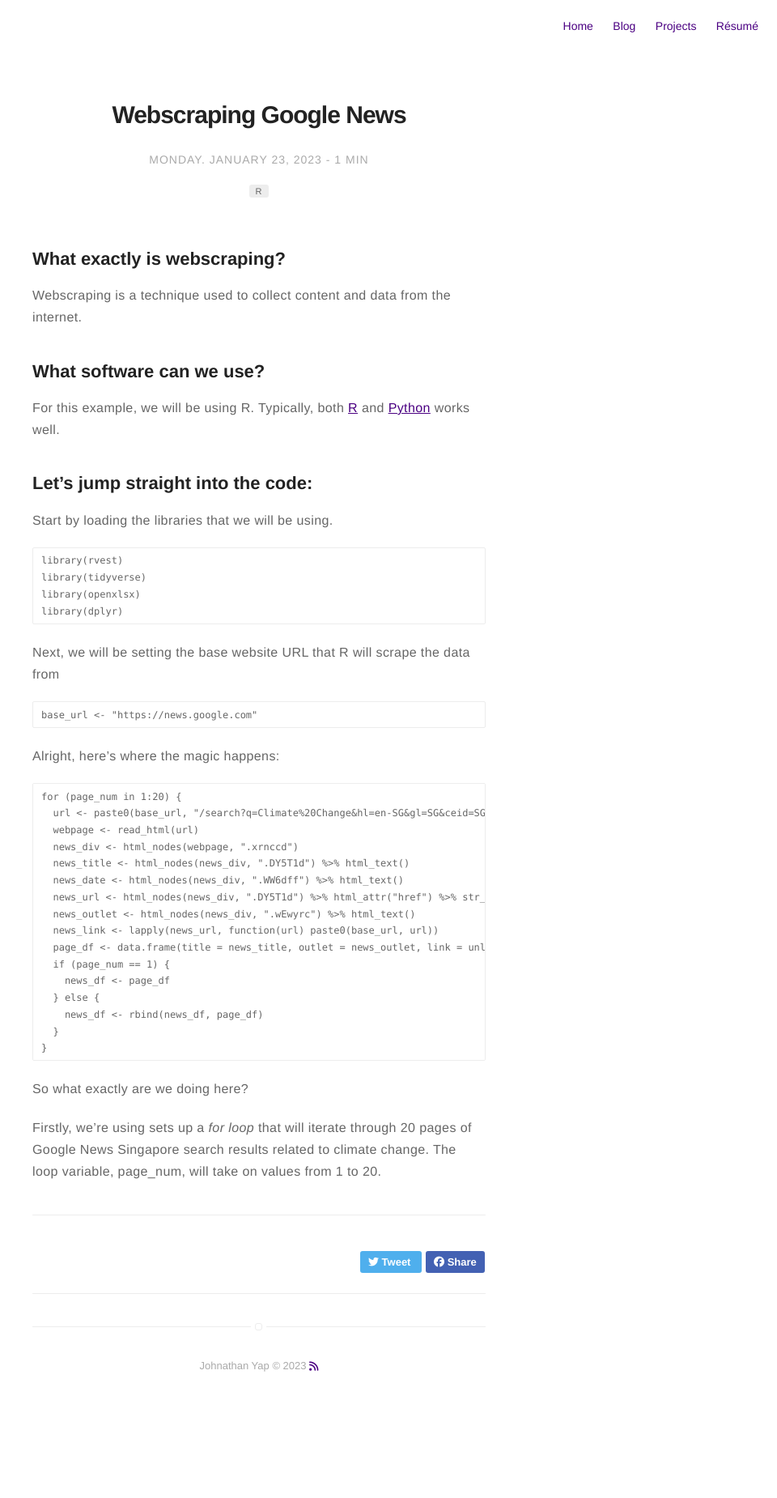
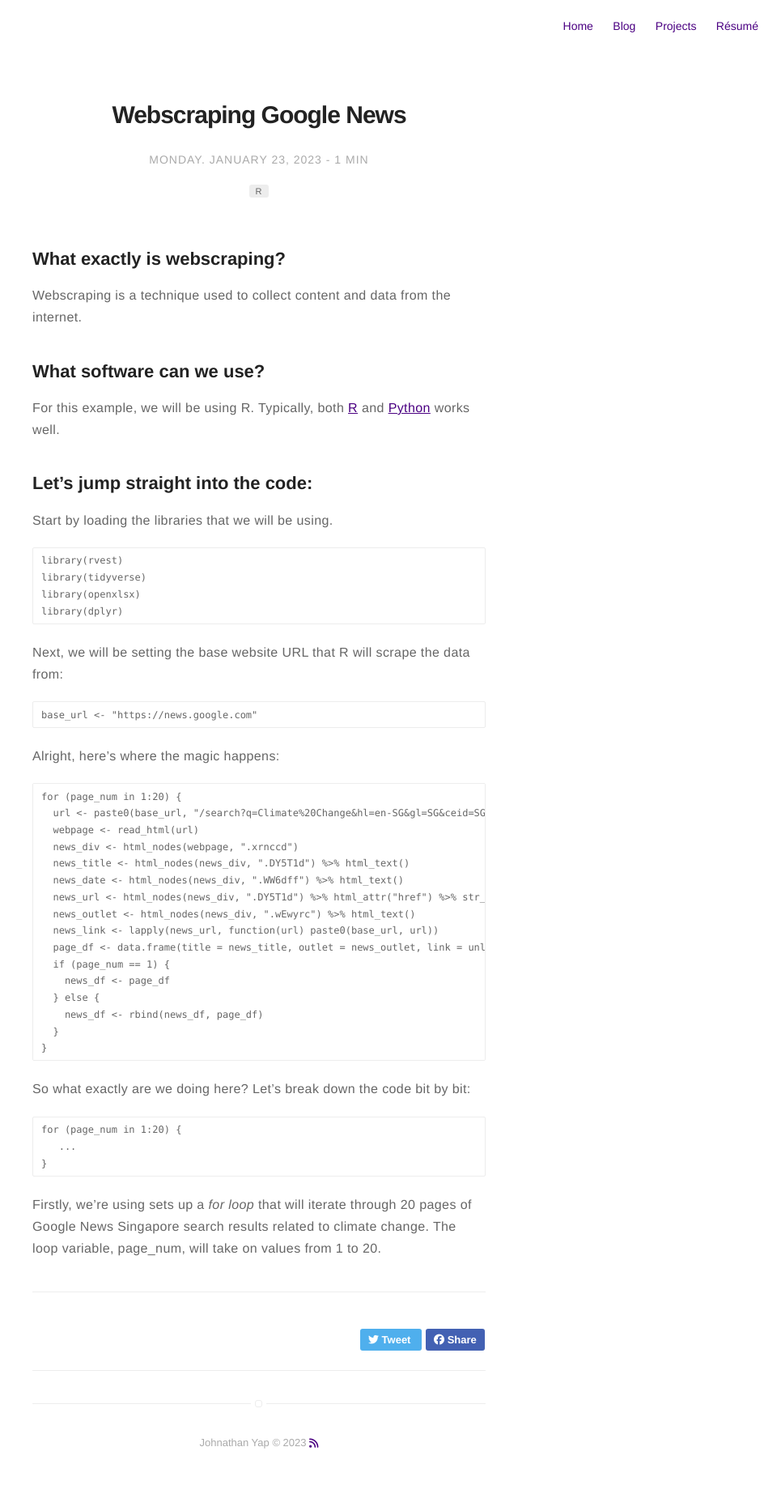
Before and after one commit to jxhnthan/john, a Jekyll site: the page built from _posts/2023-03-29-webscraping.markdown, in a window 1280 px wide. Shown: the whole page at 81% size, without its empty margins (320-1280 px from the left). Built offline with Jekyll 4.4.1, drawn with Linux system fonts in a browser that asks for light colours; nearby versions of some CDN libraries; before the commit the page ends 1755 px from its top, so only the background shows below that.

Commit message:
Update 2023-03-29-webscraping.markdown

````diff
--- a/_posts/2023-03-29-webscraping.markdown
+++ b/_posts/2023-03-29-webscraping.markdown
@@ -32,7 +32,7 @@ library(openxlsx)
 library(dplyr)
 ```
 
-Next, we will be setting the base website URL that R will scrape the data from
+Next, we will be setting the base website URL that R will scrape the data from:
 
 ```{r}
 base_url <- "https://news.google.com"
@@ -58,8 +58,14 @@ for (page_num in 1:20) {
   }
 }
 ```
-So what exactly are we doing here?
 
+So what exactly are we doing here? Let's break down the code bit by bit:
+
+```{r}
+for (page_num in 1:20) {
+   ...
+}
+```
 Firstly, we're using sets up a *for loop* that will iterate through 20 pages of Google News Singapore search results related to climate change. The loop variable, page_num, will take on values from 1 to 20.
 
 
````
